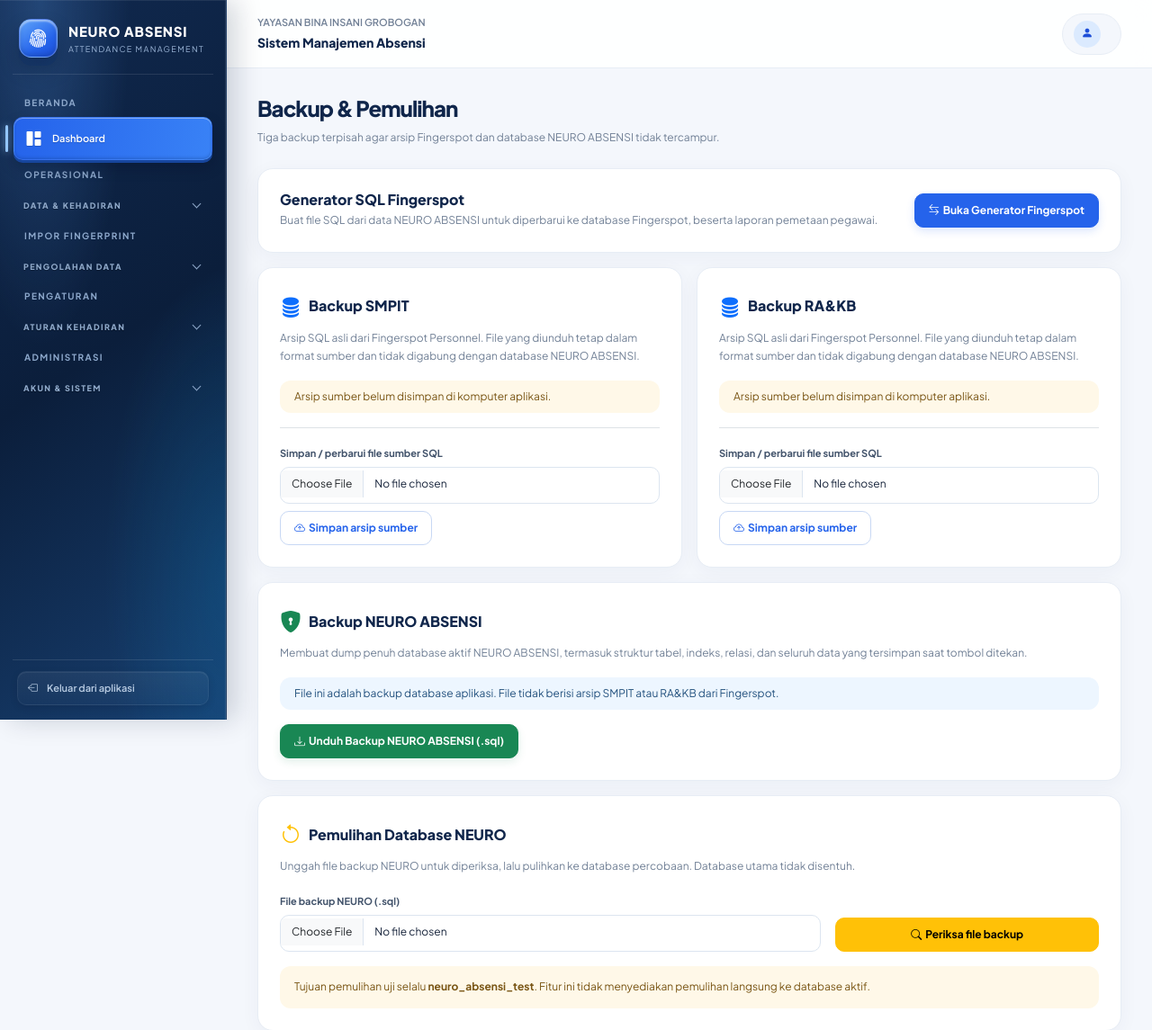
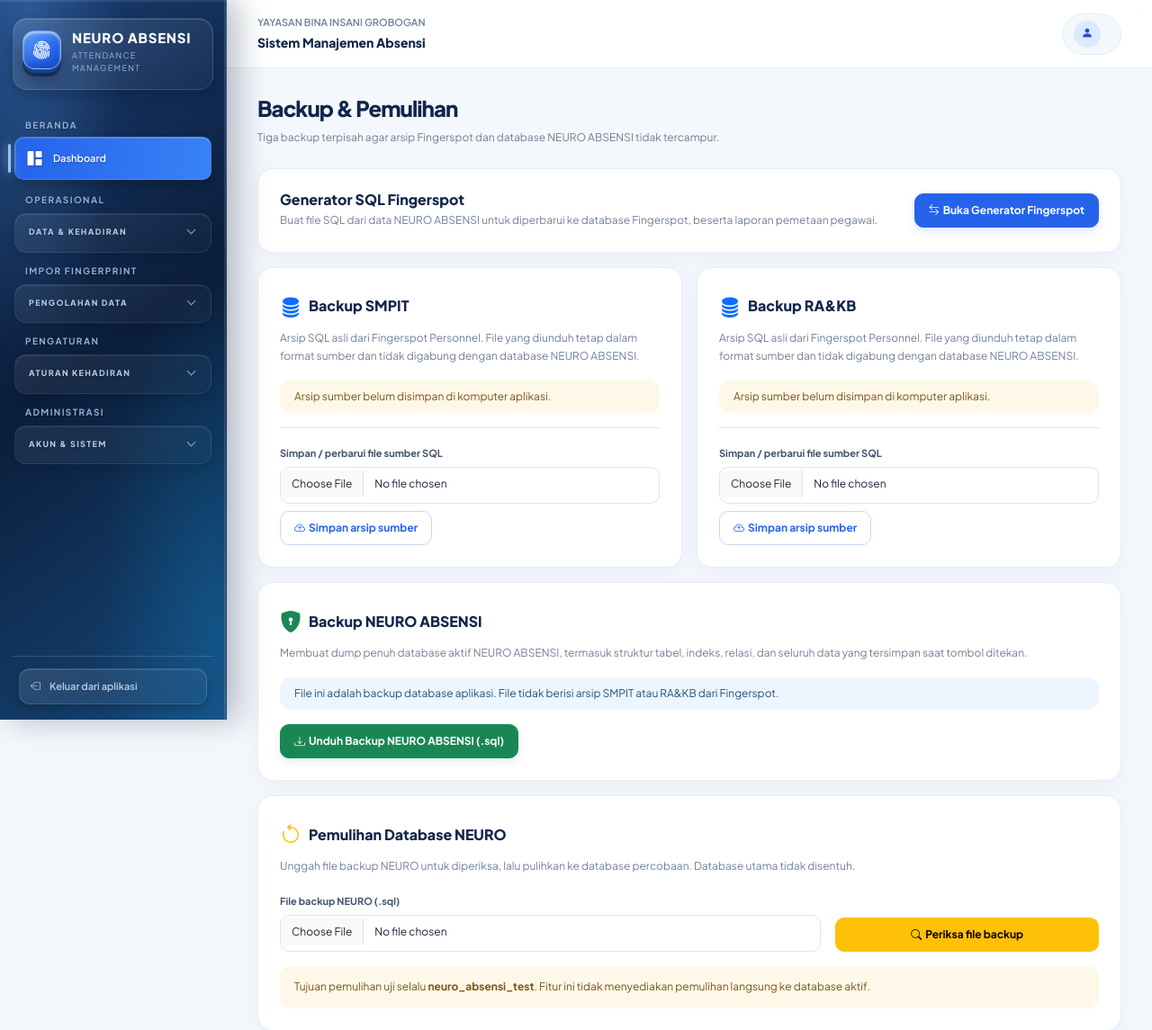
Before and after one commit to zidan121/absensi, a CodeIgniter 4 app: template app/Views/backup_exports/index.php in a window 1280 px wide. Shown: the top 1145 px of the page at 90% size. Run offline with PHP 8.4 and a stand-in for CodeIgniter, Linux system fonts and the light colour scheme; the template is opened without the code that fills it, so the values that code supplies are empty; some libraries are stand-ins or nearby versions.

Commit message:
Enhance sidebar with pronounced 3D neumorphic styling

```diff
--- a/app/Views/layout.php
+++ b/app/Views/layout.php
@@ -109,50 +109,102 @@
         .sidebar-bottom a{padding:10px 11px;border-radius:10px;color:#b8cbe2;font-size:11px;transition:.18s ease}
         .sidebar-bottom a:hover{background:rgba(248,113,113,.1);color:#fecaca}
 
-        /* Subtle 3D depth for the sidebar */
+        /* Stronger 3D sidebar: layered surfaces, raised controls and depth */
         .sidebar{
             background:
-                radial-gradient(ellipse at 18% 0%,rgba(96,165,250,.24),transparent 34%),
-                radial-gradient(ellipse at 100% 80%,rgba(14,165,233,.16),transparent 38%),
-                linear-gradient(145deg,#10294f 0%,#0b1e3b 48%,#173f70 100%);
-            box-shadow:inset -1px 0 0 rgba(255,255,255,.12), inset 0 1px 0 rgba(255,255,255,.08), 10px 0 28px rgba(8,24,49,.18);
+                radial-gradient(ellipse at 12% 0%,rgba(96,165,250,.28),transparent 35%),
+                radial-gradient(ellipse at 95% 85%,rgba(14,165,233,.2),transparent 38%),
+                linear-gradient(145deg,#183c70 0%,#0b1e3b 48%,#164779 100%);
+            box-shadow:inset -2px 0 0 rgba(255,255,255,.12),inset 0 2px 0 rgba(255,255,255,.1),12px 0 32px rgba(5,20,45,.28);
+        }
+        .brand-wrap{
+            padding:12px 10px 17px;
+            margin:0 0 15px;
+            border:1px solid rgba(255,255,255,.11);
+            border-radius:16px;
+            background:linear-gradient(145deg,rgba(255,255,255,.13),rgba(255,255,255,.025));
+            box-shadow:inset 0 1px 0 rgba(255,255,255,.17),0 7px 16px rgba(2,12,35,.2);
         }
         .brand-mark{
-            transform:translateY(-1px);
-            box-shadow:0 9px 0 rgba(13,48,105,.35),0 13px 22px rgba(2,12,35,.3),inset 0 2px 2px rgba(255,255,255,.48),inset 0 -3px 5px rgba(14,52,125,.28);
+            transform:translateY(-2px);
+            border:1px solid rgba(255,255,255,.38);
+            box-shadow:0 4px 0 #16428e,0 8px 0 rgba(7,24,57,.55),0 14px 20px rgba(0,0,0,.32),inset 0 2px 3px rgba(255,255,255,.6),inset 0 -4px 6px rgba(14,52,125,.35);
+        }
+        .sidebar nav{padding:4px 2px 12px}
+        .sidebar nav .nav-caption{
+            color:#91b1d8;
+            padding-left:12px;
+            margin:13px 0 7px;
+            text-shadow:0 1px 2px rgba(0,0,0,.4);
+        }
+        .sidebar nav details{
+            margin:7px 0;
+            padding:3px 5px 5px;
+            border:1px solid rgba(255,255,255,.075);
+            border-radius:13px;
+            background:linear-gradient(145deg,rgba(255,255,255,.075),rgba(255,255,255,.018));
+            box-shadow:inset 0 1px 0 rgba(255,255,255,.09),0 5px 12px rgba(1,10,28,.16);
         }
         .sidebar nav summary{
-            text-shadow:0 1px 1px rgba(0,0,0,.28);
-            transition:background .18s ease,color .18s ease,transform .18s ease;
+            padding:10px 10px;
+            color:#b4c9e4;
+            text-shadow:0 1px 2px rgba(0,0,0,.35);
         }
-        .sidebar nav details[open] summary{color:#d6e6fb}
+        .sidebar nav details[open] summary{color:#fff}
+        .sidebar nav details .nav-sub{
+            margin:3px 4px 2px 8px;
+            padding:5px 0 4px 9px;
+            border-left:1px solid rgba(174,204,240,.3);
+        }
         .sidebar nav a{
-            text-shadow:0 1px 1px rgba(0,0,0,.16);
-            transition:transform .18s ease,background .18s ease,box-shadow .18s ease,border-color .18s ease;
+            margin:4px 0;
+            padding:10px 12px;
+            border:1px solid rgba(255,255,255,.035);
+            background:linear-gradient(145deg,rgba(255,255,255,.045),rgba(255,255,255,.012));
+            box-shadow:inset 0 1px 0 rgba(255,255,255,.055),0 3px 6px rgba(0,0,0,.12);
+            text-shadow:0 1px 2px rgba(0,0,0,.25);
         }
         .sidebar nav a:hover{
-            box-shadow:inset 0 1px 0 rgba(255,255,255,.09),0 5px 12px rgba(2,12,35,.16);
+            transform:translateY(-2px);
+            background:linear-gradient(145deg,rgba(255,255,255,.13),rgba(255,255,255,.045));
+            border-color:rgba(255,255,255,.12);
+            box-shadow:inset 0 1px 0 rgba(255,255,255,.16),0 7px 12px rgba(0,0,0,.22);
         }
         .sidebar nav a.active{
-            transform:translateY(-1px);
-            background:linear-gradient(180deg,#4389fb 0%,#2869df 58%,#1e56bf 100%);
-            box-shadow:0 3px 0 #17469e,0 8px 15px rgba(2,12,35,.28),inset 0 1px 0 rgba(255,255,255,.38),inset 0 -2px 3px rgba(12,48,115,.22);
+            transform:translateY(-2px);
+            border:1px solid rgba(191,219,254,.38);
+            background:linear-gradient(160deg,#65a5ff 0%,#347df0 42%,#1d55bf 100%);
+            box-shadow:0 3px 0 #17418e,0 8px 0 rgba(5,22,55,.45),0 13px 18px rgba(0,0,0,.28),inset 0 2px 2px rgba(255,255,255,.48),inset 0 -4px 6px rgba(8,42,108,.32);
         }
         .sidebar nav a.active:before{
-            box-shadow:0 0 9px rgba(147,197,253,.85),0 1px 2px rgba(0,0,0,.22);
+            left:-8px;
+            top:7px;
+            bottom:7px;
+            box-shadow:0 0 12px rgba(147,197,253,.95);
         }
-        .sidebar nav details .nav-sub{
-            border-left-color:rgba(165,195,235,.28);
+        .sidebar nav a.active i{color:#fff;text-shadow:0 1px 3px rgba(0,0,0,.3)}
+        .sidebar nav .nav-main a{
+            border:1px solid rgba(255,255,255,.13);
+            background:linear-gradient(145deg,rgba(255,255,255,.15),rgba(255,255,255,.045));
+            box-shadow:inset 0 1px 0 rgba(255,255,255,.18),0 6px 12px rgba(0,0,0,.2);
+        }
+        .sidebar-bottom{
+            margin-top:auto;
+            padding:13px 7px 3px;
+            border-top:1px solid rgba(255,255,255,.14);
         }
         .sidebar-bottom a{
-            background:linear-gradient(180deg,rgba(255,255,255,.055),rgba(255,255,255,.018));
-            border:1px solid rgba(255,255,255,.055);
-            box-shadow:inset 0 1px 0 rgba(255,255,255,.07),0 3px 8px rgba(2,12,35,.12);
+            padding:11px 12px;
+            border:1px solid rgba(255,255,255,.12);
+            border-radius:12px;
+            background:linear-gradient(145deg,rgba(255,255,255,.11),rgba(255,255,255,.025));
+            box-shadow:inset 0 1px 0 rgba(255,255,255,.13),0 5px 10px rgba(0,0,0,.18);
         }
-        @media(prefers-reduced-motion:reduce){
-            .sidebar nav a,.sidebar nav summary{transition:none}
+        .sidebar-bottom a:hover{
+            transform:translateY(-2px);
+            background:linear-gradient(145deg,rgba(248,113,113,.2),rgba(248,113,113,.06));
+            box-shadow:0 7px 13px rgba(0,0,0,.22);
         }
-        .main-area{margin-left:var(--sidebar)}
         @media(max-width:991.98px){:root{--sidebar:220px}.sidebar{width:var(--sidebar)}.topbar{padding:0 22px}.content-wrap{padding:24px 22px}}
         @media(max-width:767.98px){.sidebar{position:relative;width:100%;height:auto;min-height:0;padding:13px 14px}.brand-wrap{padding:0 5px 12px;margin-bottom:12px}.brand-mark{width:35px;height:35px;border-radius:11px}.brand-name{font-size:14px}.brand-caption{font-size:9px}.sidebar nav{display:flex;gap:5px;overflow-x:auto;padding-bottom:4px}.nav-caption{display:none}.sidebar nav a{white-space:nowrap;padding:9px 11px;margin:0;font-size:11px}.sidebar nav a i{font-size:15px}.sidebar-bottom{display:none}.main-area{margin-left:0}.topbar{height:58px;padding:0 16px;position:relative}.content-wrap{padding:21px 14px 32px}.content-wrap h2,.page-heading h1{font-size:21px}.admin-chip{padding:5px 8px}.admin-chip span{display:none}}
         @media(max-width:575.98px){.card{border-radius:14px!important}.content-wrap .row{--bs-gutter-x:.7rem}.btn{padding:8px 11px}.table-responsive{border-radius:10px}}
```
